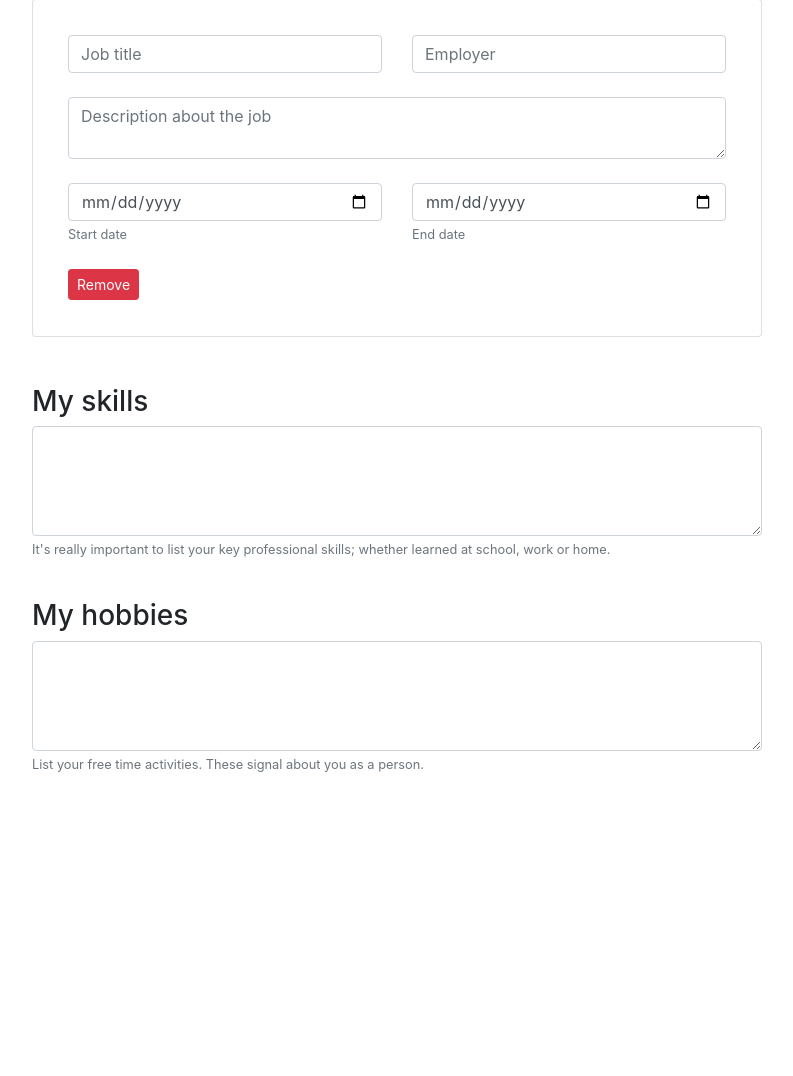
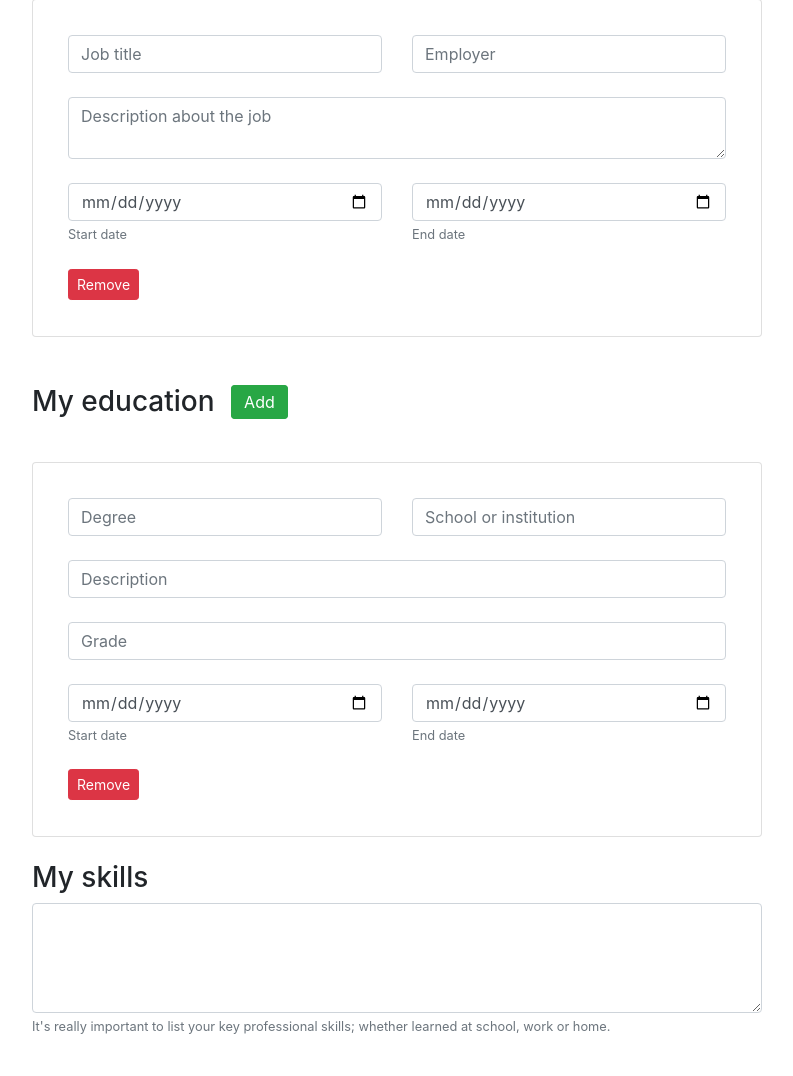
Before and after one commit to sjaks/ansio, a Flask app: page / in a window 1280 px wide. Shown: the part 732-1808 px from the top of the page, without its empty margins (53-846 px from the left). Before the commit the page ends 1562 px from the top, so only its background shows below. Run offline with Flask 2, Linux system fonts and the light colour scheme; some libraries are stand-ins or nearby versions.

Commit message:
Implement dynamic adding and removal of education cards

```diff
--- a/static/main.js
+++ b/static/main.js
@@ -1,9 +1,9 @@
 var jobCount = 0;
+var educationCount = 0;
 
 
 // Delete the desired job experience card
 function delExperience(id) {
-    console.log("Removing " + id);
     document.getElementById("job" + id + "Card").remove();
 }
 
@@ -117,6 +117,127 @@ function addExperience() {
 }
 
 
+// Delete the desired education card
+function delEducation(id) {
+    document.getElementById("education" + id + "Card").remove();
+}
+
+
+// Create a new education card
+function addEducation() {
+    educationCount++;
+    var container = document.getElementById("education");
+
+    // Outer card container
+    var newCard = document.createElement("div");
+    newCard.id = "education" + jobCount + "Card";
+    newCard.className = "card";
+    var newCardBody = document.createElement("div");
+    newCardBody.className = "card-body";
+    var newFormGroup= document.createElement("div");
+    newFormGroup.className = "form-group";
+    var newContainer = document.createElement("div");
+    newContainer.className = "container";
+
+    // Card top part container
+    var newTopRow = document.createElement("div");
+    newTopRow.className = "row";
+    var newTopColLeft = document.createElement("div");
+    newTopColLeft.className = "col-6";
+    var newTopColRight = document.createElement("div");
+    newTopColRight.className = "col-6";
+
+    // Top part inputs
+    var newTopInput1 = document.createElement("input");
+    newTopInput1.className = "form-control";
+    var newTopInput2 = document.createElement("input");
+    newTopInput2.className = "form-control";
+
+    // Card bottom part container
+    var newBottomRow = document.createElement("div");
+    newBottomRow.className = "row";
+    var newBottomWideCol = document.createElement("div");
+    newBottomWideCol.className = "col-12";
+    var newBottomInnerRow = document.createElement("div");
+    newBottomInnerRow.className = "row";
+    var newBottomLeftCol = document.createElement("div");
+    newBottomLeftCol.className = "col-6";
+    var newBottomRightCol = document.createElement("div");
+    newBottomRightCol.className = "col-6";
+
+    // Bottom part inputs
+    var newBottomInputWide1 = document.createElement("input");
+    newBottomInputWide1.className = "form-control";
+    var newBottomInputWide2 = document.createElement("input");
+    newBottomInputWide2.className = "form-control";
+    var newBottomInput1 = document.createElement("input");
+    newBottomInput1.className = "form-control";
+    var newBottomInput2 = document.createElement("input");
+    newBottomInput2.className = "form-control";
+
+    // Bottom part labels
+    var newBottomLabel1 = document.createElement("small");
+    newBottomLabel1.className = "form-text text-muted";
+    newBottomLabel1.innerHTML = "Start date";
+    var newBottomLabel2 = document.createElement("small");
+    newBottomLabel2.className = "form-text text-muted";
+    newBottomLabel2.innerHTML = "End date";
+
+    // Delete button
+    var deleteButton = document.createElement("a");
+    //deleteButton.href = "";
+    deleteButton.className = "btn btn-danger btn-sm";
+    deleteButton.style.color = "#ffffff";
+    deleteButton.innerHTML = "Remove";
+    deleteButton.setAttribute("onclick", "delEducation(" + educationCount + ")");
+
+    // Change element properties
+    newCard.style.marginTop = 20;
+    newCard.style.paddingTop = 15;
+    newTopInput1.id = "education" + educationCount + "School";
+    newTopInput1.placeholder = "School or institution";
+    newTopInput2.id = "education" + educationCount + "Degree";
+    newTopInput2.placeholder = "Degree";
+    newBottomInputWide1.id = "education" + educationCount + "Description";
+    newBottomInputWide1.placeholder = "Description";
+    newBottomInputWide2.id = "education" + educationCount + "Grade";
+    newBottomInputWide2.placeholder = "Grade";
+    newBottomInput1.type = "date";
+    newBottomInput1.id = "education" + educationCount + "Start";
+    newBottomInput2.type = "date";
+    newBottomInput2.id = "education" + educationCount + "End";
+
+    // Then put elements into each other and to DOM
+    newTopColLeft.append(newTopInput1);
+    newTopColRight.appendChild(newTopInput2);
+    newTopRow.appendChild(newTopColRight);
+    newTopRow.appendChild(newTopColLeft);
+
+    newBottomWideCol.appendChild(newBottomInputWide1);
+    newBottomWideCol.innerHTML += "<br>";
+    newBottomWideCol.appendChild(newBottomInputWide2);
+    newBottomWideCol.innerHTML += "<br>";
+    newBottomLeftCol.appendChild(newBottomInput1);
+    newBottomRightCol.appendChild(newBottomInput2);
+    newBottomLeftCol.appendChild(newBottomLabel1);
+    newBottomRightCol.appendChild(newBottomLabel2);
+    newBottomInnerRow.appendChild(newBottomLeftCol);
+    newBottomInnerRow.appendChild(newBottomRightCol);
+    newBottomWideCol.appendChild(newBottomInnerRow);
+    newBottomWideCol.innerHTML += "<br>";
+    newBottomWideCol.appendChild(deleteButton);
+    newBottomRow.appendChild(newBottomWideCol);
+
+    newContainer.appendChild(newTopRow);
+    newContainer.innerHTML += "<br>";
+    newContainer.appendChild(newBottomRow);
+    newFormGroup.appendChild(newContainer);
+    newCardBody.appendChild(newFormGroup);
+    newCard.appendChild(newCardBody);
+    container.appendChild(newCard);
+}
+
+
 // Enable or disable the bio text field according to user input
 function updateBioStatus() {
     var checkbox = document.getElementById("showBio");
@@ -130,3 +251,4 @@ function updateBioStatus() {
 }
 
 addExperience();
+addEducation();
--- a/templates/index.html
+++ b/templates/index.html
@@ -66,9 +66,14 @@
                         <br>
                         <div id="experience">
                         </div>
-                        <br><!-- Repeat same system from work experience to education thingy...
                         <br>
-                        <h3>My education</h3>-->
+                        <br>
+                        <h3 style="display:inline;">My education</h3>
+                        <a onclick="addEducation()" class="btn btn-success" style="color:#ffffff;display:inline;top:-4px;position:relative;margin-left:12px;">Add</a>
+                        <br>
+                        <br>
+                        <div id="education">
+                        </div>
                         <br>
                         <h3>My skills</h3>
                         <div class="form-group">
```
